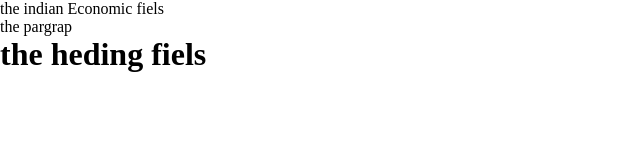
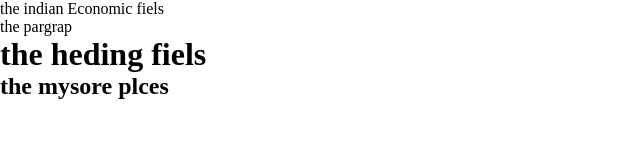
Before and after one commit to indira1987/project-1, a plain HTML site: page index.html in a window 1280 px wide. Shown: the whole page, without its empty margins (0-640 px from the left). Drawn offline with Linux system fonts and the light colour scheme.

```diff
--- a/index.html
+++ b/index.html
@@ -11,6 +11,7 @@
 <p>the  indian Economic fiels</p>
 <h>the pargrap</h>
 <h1>the heding fiels</h1>
+<h2>the mysore plces </h2>
 
 
 
```
